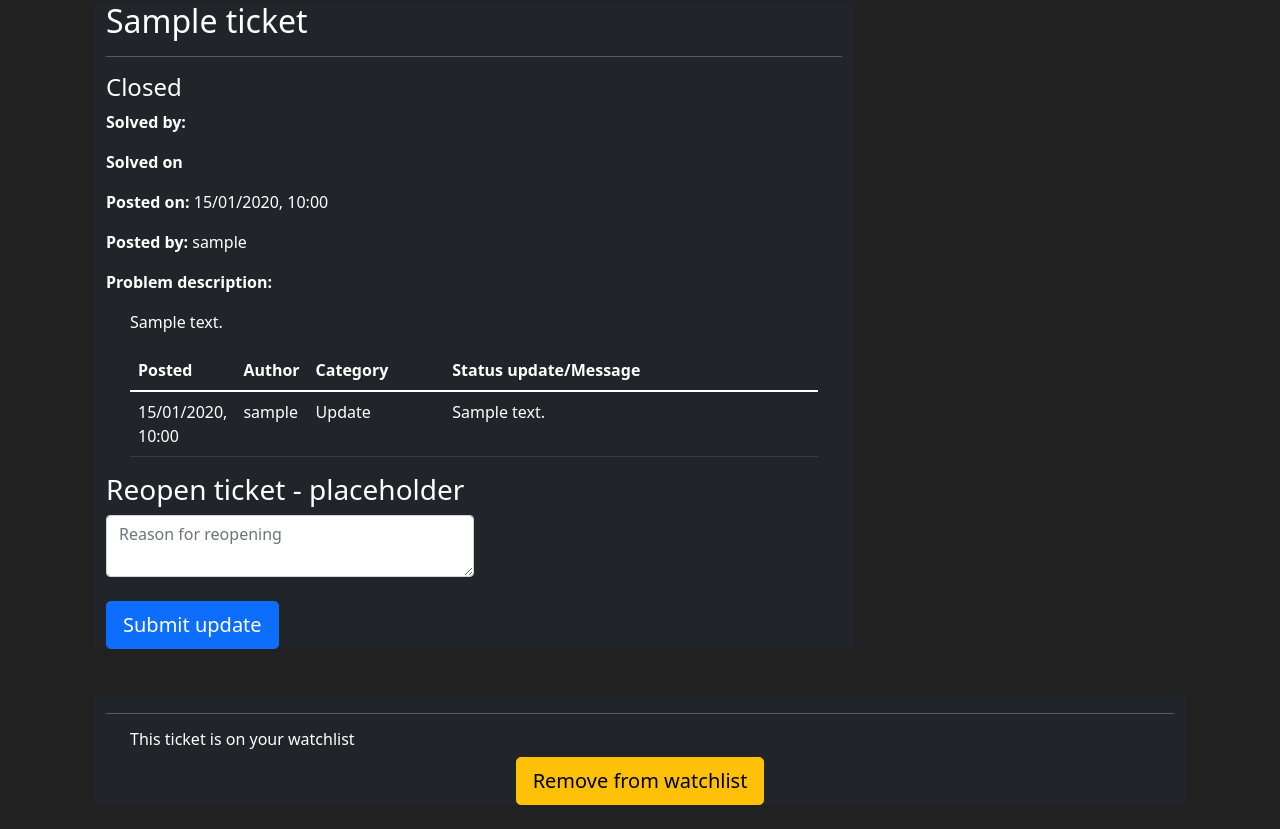
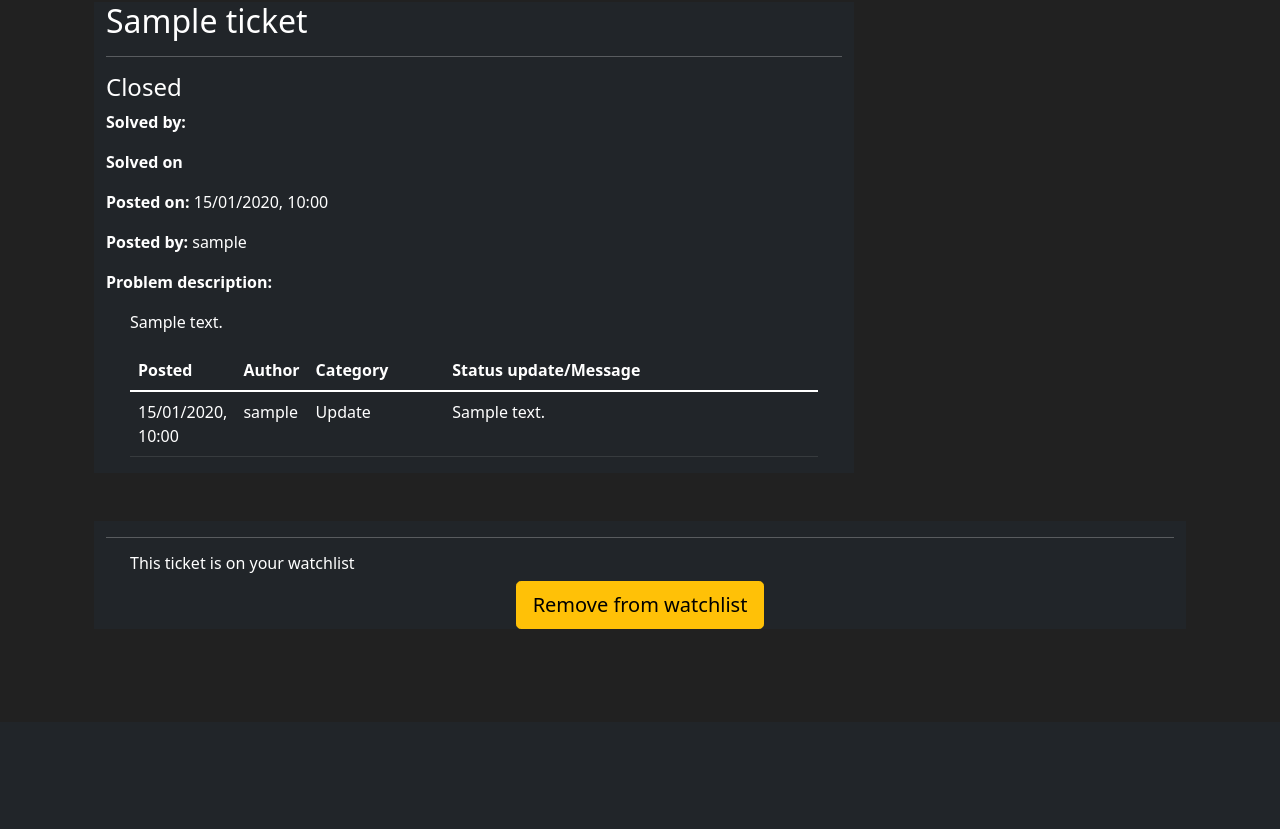
Before and after one commit to Rutrle/ticket-system, a Flask app: page /ticket/1 in a window 1280 px wide. Shown: the part 78-907 px from the top of the page. After the commit the page ends 707 px from the top, so only its background shows below. Run offline with Flask 2, Linux system fonts and the light colour scheme; a user stored in the database is signed in; tables that the repository leaves empty hold one stand-in row (values such as "Sample post"); some libraries are stand-ins or nearby versions.

Commit message:
removed placeholder for ticket reopening, will be moved to admin blueprint templates

```diff
--- a/smart_ticket/ticket_bp/templates/ticket_bp/ticket_detail.html
+++ b/smart_ticket/ticket_bp/templates/ticket_bp/ticket_detail.html
@@ -71,20 +71,6 @@
                     Solve ticket
                 </button>
             </div>
-            {% else %}
-            <div class="bg-dark  w-50" >
-                <form method="POST" action="{{url_for('ticket_bp.submit_new_log_ticket', current_ticket_id = ticket.id)}}">
-                    <h3>Reopen ticket - placeholder</h3>
-
-                    {{form.hidden_tag()}}
-
-                    {{form.message_text(class="form-control w-10",placeholder="Reason for reopening")}}
-                    <br>
-
-                    {{form.submit_new_log_ticket(class="btn btn-lg btn-block btn-primary")}}
-                    <br>
-                </form>
-            </div>
             {% endif %}
         </div>
         <div class = "col bg-dark m-4">
```
